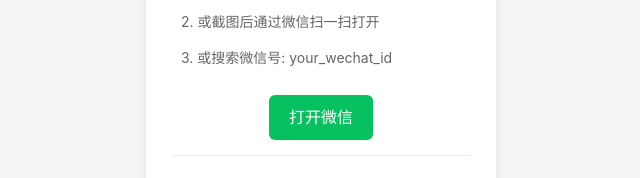
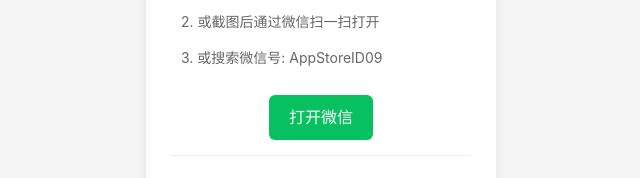
Before and after one commit to MYEWADA/wechat-whatsapp-qr, a plain HTML site: page index.html in a window 1280 px wide. Shown: the part 474-652 px from the top of the page, 319-959 px from the left. Drawn offline with Linux system fonts and the light colour scheme.

Commit message:
Update index.html

```diff
--- a/index.html
+++ b/index.html
@@ -187,7 +187,7 @@
                         <div class="qr-instructions">
                             <p>1. 长按识别二维码</p>
                             <p>2. 或截图后通过微信扫一扫打开</p>
-                            <p>3. 或搜索微信号: your_wechat_id</p>
+                            <p>3. 或搜索微信号: AppStoreID09</p>
                         </div>
                         <a href="weixin://dl/add?your_wechat_id" class="action-button wechat-button">打开微信</a>
                     </div>
@@ -226,7 +226,7 @@
             <h2>我的联系方式</h2>
             <div class="qr-instructions">
                 <h3>微信</h3>
-                <p>微信号: appstore09</p>
+                <p>微信号: AppStoreID09</p>
 
                 <h3>WhatsApp</h3>
                 <p>号码: +8613825738443</p>
```
